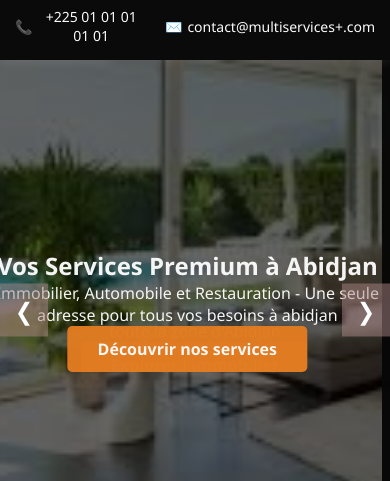
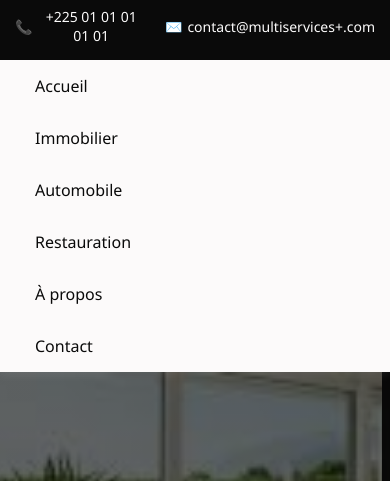
Before and after one commit to souleyouatt/multiservices, a plain HTML site: page index.html in a window 390 px wide. Shown: the part 51-532 px from the top of the page. Drawn offline with Linux system fonts and the light colour scheme.

Commit message:
Update style.css

```diff
--- a/style.css
+++ b/style.css
@@ -108,36 +108,29 @@ header {
     }
 
 nav {
-        display: none;
-        position: absolute;
-        top: 60px;
-        left: 0;
-        width: 100%;
-        background-color: #0a0a0a;
-        box-shadow: 0 2px 10px rgba(247, 245, 245, 0.1);
+    background-color: #fcfafa;
 }
 
 .nav-menu {
-        flex-direction: column;
-        align-items: center;
+    display: flex;
+    list-style: none;
 }
 
 .nav-menu li {
-        width: 100%;
-        text-align: center;
+    position: relative;
 }
 
 .nav-menu li a {
     display: block;
-        padding: 15px;
-        color: white;
+    color: #0a0a0a;
+    text-decoration: none;
+    padding: 15px 20px;
+    transition: background-color 0.3s;
 }
 
-    .nav-menu li a:hover {
+.nav-menu li:hover > a {
     background-color: #e67e22;
 }
-}
-
 
 .dropdown {
     position: absolute;
@@ -163,6 +156,7 @@ header {
     background-color: #f8f9fa;
     color: #e67e22;
 }
+
 
 /*banniere*/
 .slider {
```
Lines whose indentation alone changed are shown as unchanged.
